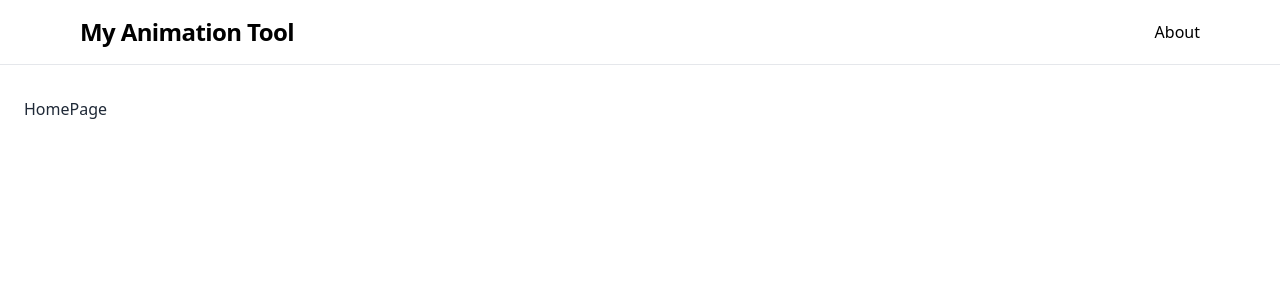
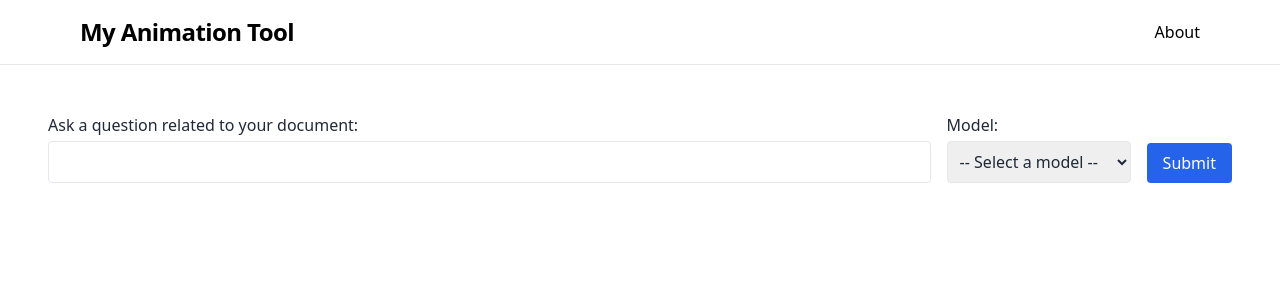
Before and after one commit to ElaineCHL/Animation-Generator, a React (Vite) app in the folder frontend/: page / in a window 1280 px wide. Shown: the top 300 px of the page. Built offline with nearby package versions, Linux system fonts and the light colour scheme.

Commit message:
Feat: add UploadForm component

```diff
--- /dev/null
+++ b/frontend/src/components/Form.tsx
@@ -0,0 +1,79 @@
+import React, { useState } from 'react';
+
+interface FormState {
+  text: string;
+  model: string;
+}
+
+const UploadForm: React.FC = () => {
+  const [formState, setFormState] = useState<FormState>({
+    text: '',
+    model: '',
+  });
+
+  const [error, setError] = useState<string | null>(null);
+
+  const handleTextChange = (e: React.ChangeEvent<HTMLInputElement>) => {
+    setFormState(prev => ({ ...prev, text: e.target.value }));
+  };
+
+  const handleModelChange = (e: React.ChangeEvent<HTMLSelectElement>) => {
+    setFormState(prev => ({ ...prev, model: e.target.value }));
+  };
+
+  const handleSubmit = (e: React.FormEvent<HTMLFormElement>) => {
+    e.preventDefault();
+
+    if (!formState.text || !formState.model) {
+      setError('Please fill in all fields.');
+      return;
+    }
+
+    alert(`Form submitted with:\n
+      Text: ${formState.text}\n
+      Model: ${formState.model}`);
+  };
+
+  return (
+    <form onSubmit={handleSubmit} className="mx-auto p-4 rounded">
+      <div className="flex flex-row flex-wrap">
+        <div className="mb-4 px-2 flex-1 min-w-[250px]">
+          <label className="mb-1 block">Ask a question related to your document:</label>
+          <input
+            type="text"
+            value={formState.text}
+            onChange={handleTextChange}
+            className="w-full border p-2 rounded"
+            required
+          />
+        </div>
+
+        <div className="mb-4 px-2 flex-1 max-w-[200px]">
+          <label className="mb-1 block">Model:</label>
+          <select
+            value={formState.model}
+            onChange={handleModelChange}
+            className="w-full border p-2 rounded"
+            required
+          >
+            <option value="" disabled>-- Select a model --</option>
+            <option value="gpt-4o">OpenAI GPT-4o</option>
+            <option value="gpt-4.1">OpenAI GPT-4.1</option>
+          </select>
+        </div>
+
+        <div className="mb-4 px-2 flex items-end">
+          <button
+            type="submit"
+            className="bg-blue-600 text-white rounded hover:bg-blue-700 px-4 py-2"
+          >
+            Submit
+          </button>
+        </div>
+      </div>
+      {error && <p className="text-red-500 mb-4">{error}</p>}
+    </form>
+  );
+};
+
+export default UploadForm;
--- a/frontend/src/pages/AboutPage.tsx
+++ b/frontend/src/pages/AboutPage.tsx
@@ -3,7 +3,7 @@ const AboutPage = () => {
     <div>
       <section className="min-h-screen bg-white text-gray-800 px-6 py-8">
         <div className="max-w-3xl mx-auto">
-          <h1 className="text-4xl font-bold mb-6 text-center">About This Project</h1>
+          <h1 className="text-2xl font-bold mb-6 text-center">About This Project</h1>
 
           <p className="text-lg mb-6 leading-relaxed">
             This is the demo site for my Final Year Project (FYP), titled <b>"The Development of LLM Tools for Generating Educational Animations in Mathematics</b>", which is done
--- a/frontend/src/pages/HomePage.tsx
+++ b/frontend/src/pages/HomePage.tsx
@@ -1,7 +1,9 @@
+import Form from "../components/Form"
+
 const HomePage = () => {
   return (
     <div className="min-h-screen bg-white text-gray-800 px-6 py-8">
-      HomePage
+      <Form />
     </div>
   )
 }
```
